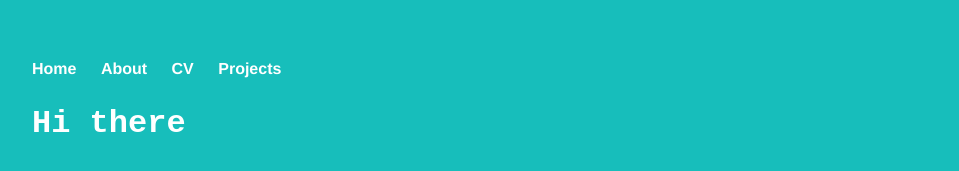
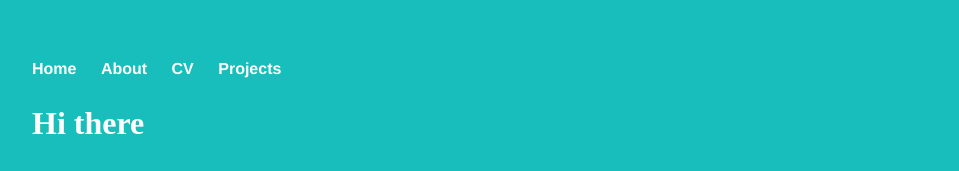
Before and after one commit to rupark/rupark.github.io, a plain HTML site: page index.html in a window 1280 px wide. Shown: the top 171 px of the page, without its empty margins (160-1119 px from the left). Drawn offline with Linux system fonts and the light colour scheme.

Commit message:
Update main.css

```diff
--- a/css/main.css
+++ b/css/main.css
@@ -50,7 +50,7 @@ ul.posts li {
 }
 #codefont {
   font-size: 2em;
-  font-family:"Courier New", Courier, monospace;
+  font: 'Courier-new';
   color: white;
 }
 
```
